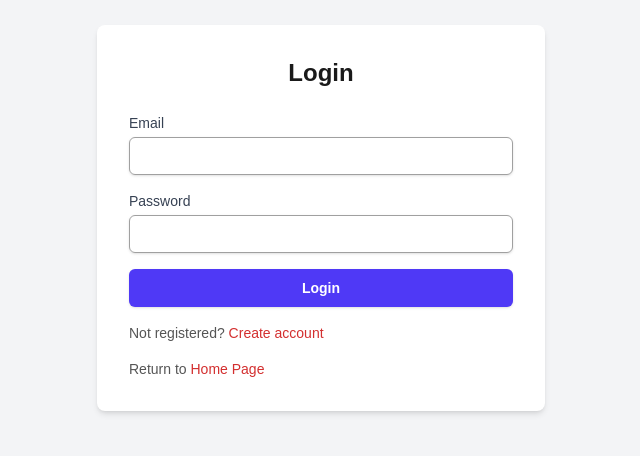
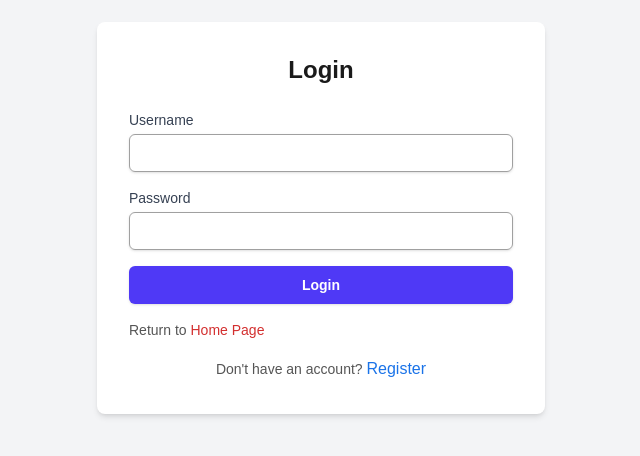
Before and after one commit to groneg/kardosa, a Next.js app in the folder frontend/: page /login in a window 1280 px wide. Shown: the part 182-638 px from the top of the page, without its empty margins (319-959 px from the left). Built offline with nearby package versions, Linux system fonts and the light colour scheme; no server answers.

Commit message:
Allow login with email or username; update label and remove email format restrictions

```diff
--- a/frontend/src/app/login/page.tsx
+++ b/frontend/src/app/login/page.tsx
@@ -7,13 +7,11 @@ import { apiRequest } from '../../utils/api';
 
 export default function LoginPage() {
   const router = useRouter();
-  const [email, setEmail] = useState('');
+  const [identifier, setIdentifier] = useState('');
   const [password, setPassword] = useState('');
   const [error, setError] = useState<string | null>(null);
   const [success, setSuccess] = useState<string | null>(null);
   const [loading, setLoading] = useState<boolean>(false);
-
-  // API_URL is now handled in the apiRequest utility
 
   const handleSubmit = async (e: React.FormEvent<HTMLFormElement>) => {
     e.preventDefault();
@@ -22,10 +20,8 @@ export default function LoginPage() {
     setLoading(true);
 
     try {
-      // The backend /login expects 'username' key
-      // In a real app, backend might accept 'email' too, or frontend determines type
       const loginPayload = {
-        username: email, // Send email as username for now
+        username: identifier,
         password: password,
       };
 
@@ -34,10 +30,7 @@ export default function LoginPage() {
         body: JSON.stringify(loginPayload)
       });
 
-      // Login successful
       setSuccess(`Login successful! Redirecting to your collection...`);
-
-      // Store the UUID token in localStorage for header-based auth
       if (data.token) {
         localStorage.setItem('auth_token', data.token);
         console.log("Login successful, UUID token stored in localStorage.");
@@ -45,11 +38,9 @@ export default function LoginPage() {
         console.log("Login successful, but no token received. Falling back to cookie auth.");
       }
 
-      // Clear form
-      setEmail('');
+      setIdentifier('');
       setPassword('');
 
-      // Redirect to cards page after a short delay to show success message
       setTimeout(() => {
         router.push('/cards');
       }, 1000);
@@ -68,12 +59,12 @@ export default function LoginPage() {
         <h1 className="text-2xl font-bold text-center mb-6">Login</h1>
         <form onSubmit={handleSubmit} className="space-y-4">
           <div>
-            <label htmlFor="email" className="block text-sm font-medium text-gray-700">Email</label>
+            <label htmlFor="identifier" className="block text-sm font-medium text-gray-700">Username</label>
             <input
-              type="email"
-              id="email"
-              value={email}
-              onChange={(e) => setEmail(e.target.value)}
+              type="text"
+              id="identifier"
+              value={identifier}
+              onChange={(e) => setIdentifier(e.target.value)}
               required
               className="mt-1 block w-full px-3 py-2 border border-gray-300 rounded-md shadow-sm focus:outline-none focus:ring-indigo-500 focus:border-indigo-500 sm:text-sm"
             />
@@ -103,12 +94,13 @@ export default function LoginPage() {
             </button>
           </div>
           <div className="text-sm font-medium text-gray-500 dark:text-gray-300 mt-4">
-            Not registered? <a href="/register" className="text-red-600 hover:underline dark:text-red-500">Create account</a>
-          </div>
-          <div className="text-sm font-medium text-gray-500 dark:text-gray-300 mt-4">
             Return to <Link href="/" className="text-red-600 hover:underline dark:text-red-500">Home Page</Link>
           </div>
         </form>
+        <div className="mt-4 text-center">
+          <span className="text-gray-600 text-sm">Don't have an account? </span>
+          <Link href="/register" className="font-medium text-indigo-600 hover:text-indigo-500">Register</Link>
+        </div>
       </div>
     </main>
   );
```
